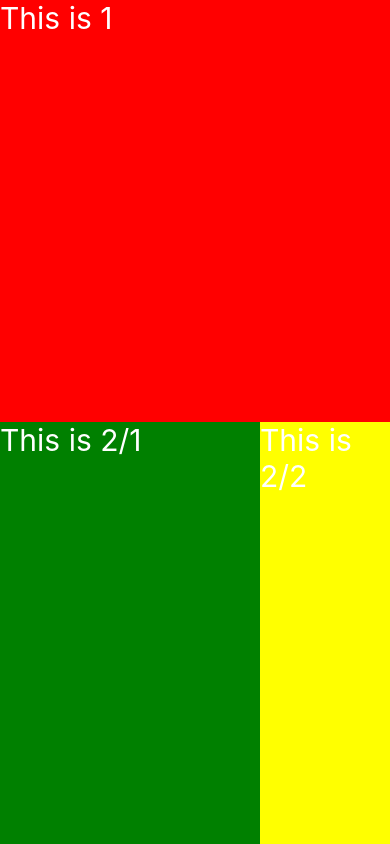
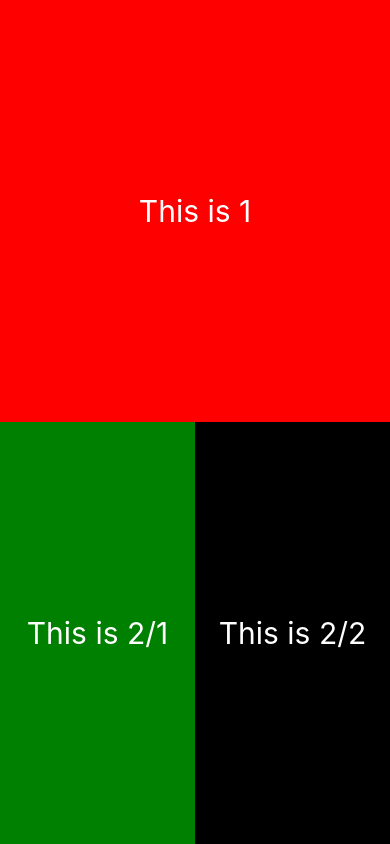
Before and after one commit to MiguelGarcia95/react-native-practice2, a React Native app: screen / in a window 390 px wide. Built offline with nearby package versions, Linux system fonts and the light colour scheme.

Commit message:
changed app page

```diff
--- a/App.js
+++ b/App.js
@@ -40,7 +40,9 @@ const styles = StyleSheet.create({
   },
   half1: {
     flex: 1,
-    backgroundColor: 'red'
+    backgroundColor: 'red',
+    justifyContent: 'center',
+    alignItems: 'center'
   },
   half2: {
     flex: 1,
@@ -48,12 +50,16 @@ const styles = StyleSheet.create({
     backgroundColor: 'blue'
   },
   half21: {
-    flex: 2,
-    backgroundColor: 'green'
+    flex: 1,
+    backgroundColor: 'green',
+    justifyContent: 'center',
+    alignItems: 'center'
   },
   half22: {
     flex: 1,
-    backgroundColor: 'yellow'
+    backgroundColor: 'black',
+    justifyContent: 'center',
+    alignItems: 'center'
   },
   text: {
     color: 'white',
```
